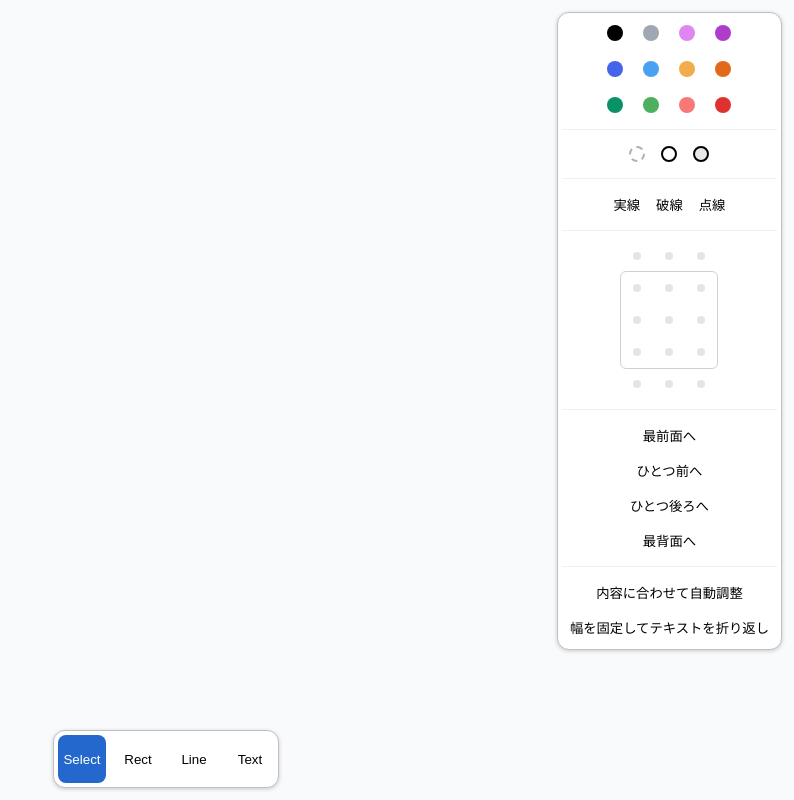
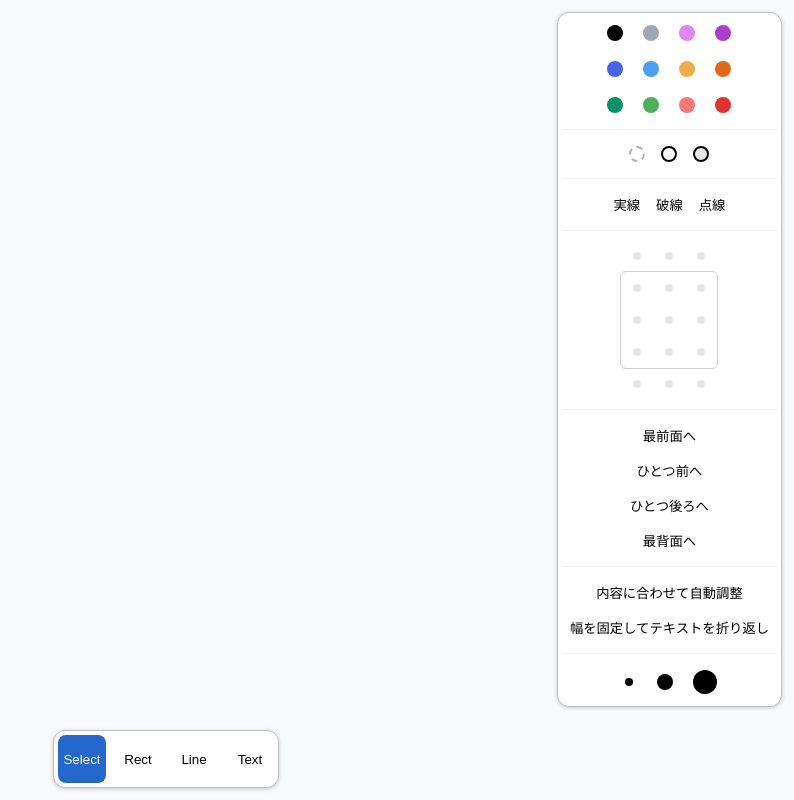
Before and after one commit to not-elm/drawing2, a React app in the folder packages/main/: page / in a window 1280 px wide. Shown: the whole page, without its empty margins (486-1280 px from the left). Built offline with nearby package versions, Linux system fonts and the light colour scheme; what better-react-mathjax would draw is missing.

Commit message:
Support line width

```diff
--- a/packages/main/src/default/entity/PathEntity/PathEntity.ts
+++ b/packages/main/src/default/entity/PathEntity/PathEntity.ts
@@ -13,6 +13,7 @@ import {
     PROPERTY_KEY_STROKE_STYLE,
     type StrokeStyle,
 } from "../../property/StrokeStyle";
+import { PROPERTY_KEY_STROKE_WIDTH } from "../../property/StrokeWidth";
 
 export class PathEntity extends Entity<{
     id: string;
@@ -20,6 +21,7 @@ export class PathEntity extends Entity<{
     edges: [string, string][];
     [PROPERTY_KEY_STROKE_STYLE]: StrokeStyle;
     [PROPERTY_KEY_COLOR_ID]: ColorId;
+    [PROPERTY_KEY_STROKE_WIDTH]: number;
 }> {
     readonly type = "path";
 
@@ -90,6 +92,7 @@ export class PathEntity extends Entity<{
             edges: this.props.edges,
             colorId: this.props.colorId,
             strokeStyle: this.props.strokeStyle,
+            strokeWidth: this.props.strokeWidth,
         } satisfies SerializedPathEntity;
     }
 
@@ -167,6 +170,7 @@ export class PathEntity extends Entity<{
             edges: serialized.edges,
             [PROPERTY_KEY_COLOR_ID]: serialized.colorId,
             [PROPERTY_KEY_STROKE_STYLE]: serialized.strokeStyle,
+            [PROPERTY_KEY_STROKE_WIDTH]: serialized.strokeWidth,
         });
     }
 }
@@ -182,4 +186,5 @@ interface SerializedPathEntity extends JSONObject {
     edges: [string, string][];
     colorId: ColorId;
     strokeStyle: StrokeStyle;
+    strokeWidth: number;
 }
--- a/packages/main/src/default/entity/PathEntity/PathView.tsx
+++ b/packages/main/src/default/entity/PathEntity/PathView.tsx
@@ -24,11 +24,14 @@ export const PathView = memo(function PathView({
     //     y1 - top,
     // );
 
-    const strokeWidth = {
-        solid: STROKE_WIDTH_BASE,
-        dashed: STROKE_WIDTH_BASE,
-        dotted: STROKE_WIDTH_BASE * 1.4,
-    }[entity.props.strokeStyle];
+    const strokeWidth =
+        ({
+            solid: STROKE_WIDTH_BASE,
+            dashed: STROKE_WIDTH_BASE,
+            dotted: STROKE_WIDTH_BASE * 1.4,
+        }[entity.props.strokeStyle] *
+            entity.props.strokeWidth) /
+        2;
     return (
         <svg
             viewBox="0 0 1 1"
--- a/packages/main/src/default/entity/ShapeEntity/ShapeEntity.ts
+++ b/packages/main/src/default/entity/ShapeEntity/ShapeEntity.ts
@@ -11,6 +11,7 @@ import {
     PROPERTY_KEY_STROKE_STYLE,
     type StrokeStyle,
 } from "../../property/StrokeStyle";
+import { PROPERTY_KEY_STROKE_WIDTH } from "../../property/StrokeWidth";
 import {
     PROPERTY_KEY_TEXT_ALIGNMENT_X,
     PROPERTY_KEY_TEXT_ALIGNMENT_Y,
@@ -26,6 +27,7 @@ export class ShapeEntity extends Entity<{
     [PROPERTY_KEY_COLOR_ID]: ColorId;
     [PROPERTY_KEY_FILL_STYLE]: FillStyle;
     [PROPERTY_KEY_STROKE_STYLE]: StrokeStyle;
+    [PROPERTY_KEY_STROKE_WIDTH]: number;
     path: number[][];
 }> {
     readonly type = "shape";
@@ -52,6 +54,7 @@ export class ShapeEntity extends Entity<{
             colorId: this.props[PROPERTY_KEY_COLOR_ID],
             fillStyle: this.props[PROPERTY_KEY_FILL_STYLE],
             strokeStyle: this.props[PROPERTY_KEY_STROKE_STYLE],
+            strokeWidth: this.props[PROPERTY_KEY_STROKE_WIDTH],
             path: this.props.path,
         };
     }
@@ -73,6 +76,7 @@ export class ShapeEntity extends Entity<{
             [PROPERTY_KEY_COLOR_ID]: serialized.colorId,
             [PROPERTY_KEY_FILL_STYLE]: serialized.fillStyle,
             [PROPERTY_KEY_STROKE_STYLE]: serialized.strokeStyle,
+            [PROPERTY_KEY_STROKE_WIDTH]: serialized.strokeWidth,
             path: serialized.path,
         });
     }
@@ -91,5 +95,6 @@ interface SerializedShapeEntity extends JSONObject {
     colorId: ColorId;
     fillStyle: FillStyle;
     strokeStyle: StrokeStyle;
+    strokeWidth: number;
     path: number[][];
 }
--- a/packages/main/src/default/mode/NewPathModeController.ts
+++ b/packages/main/src/default/mode/NewPathModeController.ts
@@ -15,6 +15,7 @@ import { randomId } from "../../lib/randomId";
 import { PathEntity } from "../entity/PathEntity/PathEntity";
 import { PROPERTY_KEY_COLOR_ID } from "../property/Colors";
 import { PROPERTY_KEY_STROKE_STYLE } from "../property/StrokeStyle";
+import { PROPERTY_KEY_STROKE_WIDTH } from "../property/StrokeWidth";
 
 export class NewPathModeController extends ModeController {
     constructor(
@@ -80,6 +81,9 @@ export class NewPathModeController extends ModeController {
             [PROPERTY_KEY_STROKE_STYLE]: this.app.defaultPropertyStore
                 .getState()
                 .getOrDefault(PROPERTY_KEY_STROKE_STYLE, "solid"),
+            [PROPERTY_KEY_STROKE_WIDTH]: this.app.defaultPropertyStore
+                .getState()
+                .getOrDefault(PROPERTY_KEY_STROKE_WIDTH, 2),
         });
 
         this.app.edit((tx) => {
--- a/packages/main/src/default/mode/NewShapeModeController.ts
+++ b/packages/main/src/default/mode/NewShapeModeController.ts
@@ -18,6 +18,7 @@ import { ShapeEntity } from "../entity/ShapeEntity/ShapeEntity";
 import { PROPERTY_KEY_COLOR_ID } from "../property/Colors";
 import { PROPERTY_KEY_FILL_STYLE } from "../property/FillStyle";
 import { PROPERTY_KEY_STROKE_STYLE } from "../property/StrokeStyle";
+import { PROPERTY_KEY_STROKE_WIDTH } from "../property/StrokeWidth";
 import {
     PROPERTY_KEY_TEXT_ALIGNMENT_X,
     PROPERTY_KEY_TEXT_ALIGNMENT_Y,
@@ -90,6 +91,9 @@ export class NewShapeModeController extends ModeController {
             [PROPERTY_KEY_STROKE_STYLE]: this.app.defaultPropertyStore
                 .getState()
                 .getOrDefault(PROPERTY_KEY_STROKE_STYLE, "solid"),
+            [PROPERTY_KEY_STROKE_WIDTH]: this.app.defaultPropertyStore
+                .getState()
+                .getOrDefault(PROPERTY_KEY_STROKE_WIDTH, 2),
             path: getRectanglePath(),
         });
 
--- /dev/null
+++ b/packages/main/src/default/property/StrokeWidth.ts
@@ -0,0 +1 @@
+export const PROPERTY_KEY_STROKE_WIDTH = "strokeWidth";
--- a/packages/main/src/react/AppView.tsx
+++ b/packages/main/src/react/AppView.tsx
@@ -9,6 +9,7 @@ import { OrderSection } from "./PropertyPanel/OrderSection";
 import { PropertyPanel } from "./PropertyPanel/PropertyPanel";
 import { SizingModePropertySection } from "./PropertyPanel/SizingModePropertySection";
 import { StrokeStylePropertySection } from "./PropertyPanel/StrokeStylePropertySection";
+import { StrokeWidthPropertySection } from "./PropertyPanel/StrokeWidthPropertySection";
 import { TextAlignmentPropertySection } from "./PropertyPanel/TextAlignmentPropertySection";
 import { ToolBar } from "./ToolBar";
 import { AppProvider } from "./useApp";
@@ -120,6 +121,7 @@ export function AppView({ app: controlledApp }: { app?: App }) {
                             <TextAlignmentPropertySection />
                             <OrderSection />
                             <SizingModePropertySection />
+                            <StrokeWidthPropertySection />
                         </PropertyPanel>
                     </div>
                 </div>
--- /dev/null
+++ b/packages/main/src/react/PropertyPanel/StrokeWidthPropertySection.tsx
@@ -0,0 +1,77 @@
+import { PROPERTY_KEY_STROKE_WIDTH } from "../../default/property/StrokeWidth";
+import { Button } from "../Button";
+import { Card } from "../Card";
+import { useApp } from "../useApp";
+import { useSelectedPropertyValue } from "./useSelectedPropertyValue";
+
+export function StrokeWidthPropertySection() {
+    const app = useApp();
+    const selectedValue = useSelectedPropertyValue(PROPERTY_KEY_STROKE_WIDTH);
+
+    const handleClick = (strokeWidth: number) => {
+        app.canvasStateStore.edit((tx) => {
+            tx.updateProperty(
+                app.canvasStateStore.getState().selectedEntityIds,
+                PROPERTY_KEY_STROKE_WIDTH,
+                strokeWidth,
+            );
+        });
+        app.defaultPropertyStore.set(PROPERTY_KEY_STROKE_WIDTH, strokeWidth);
+    };
+
+    return (
+        <Card.Section css={{ flexDirection: "row", gap: 4 }}>
+            <Button
+                onPointerDown={(ev) => {
+                    ev.stopPropagation();
+                    handleClick(1);
+                }}
+                aria-selected={selectedValue === 1}
+            >
+                <span
+                    css={{
+                        display: "inline-block",
+                        background: "#000",
+                        borderRadius: "50%",
+                        width: 8,
+                        height: 8,
+                    }}
+                />
+            </Button>
+            <Button
+                onPointerDown={(ev) => {
+                    ev.stopPropagation();
+                    handleClick(2);
+                }}
+                aria-selected={selectedValue === 2}
+            >
+                <span
+                    css={{
+                        display: "inline-block",
+                        background: "#000",
+                        borderRadius: "50%",
+                        width: 16,
+                        height: 16,
+                    }}
+                />
+            </Button>
+            <Button
+                onPointerDown={(ev) => {
+                    ev.stopPropagation();
+                    handleClick(3);
+                }}
+                aria-selected={selectedValue === 3}
+            >
+                <span
+                    css={{
+                        display: "inline-block",
+                        background: "#000",
+                        borderRadius: "50%",
+                        width: 24,
+                        height: 24,
+                    }}
+                />
+            </Button>
+        </Card.Section>
+    );
+}
```
Also changed, not shown: packages/main/src/default/entity/ShapeEntity/ShapeView.tsx (+13 -6 lines).
